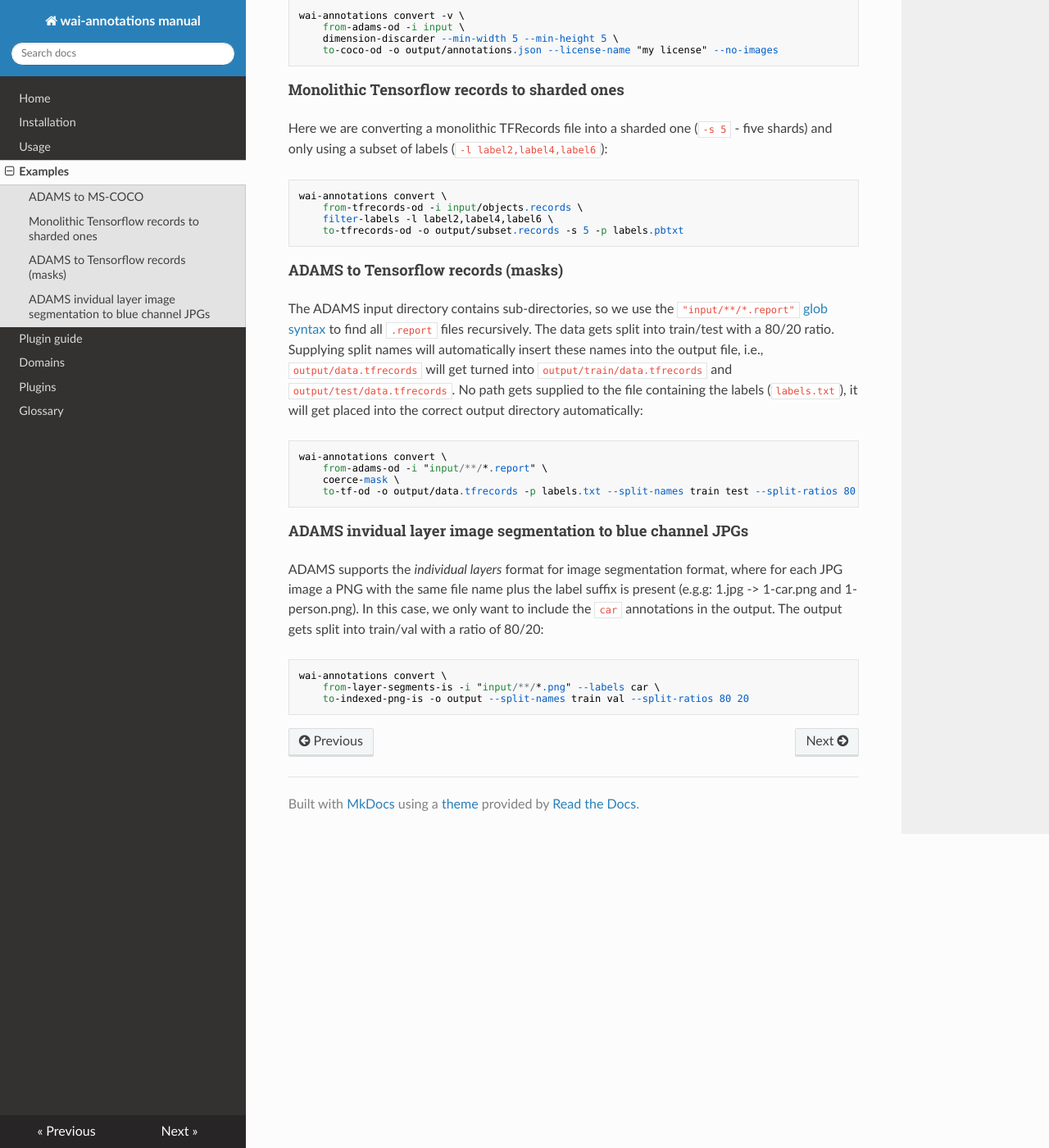
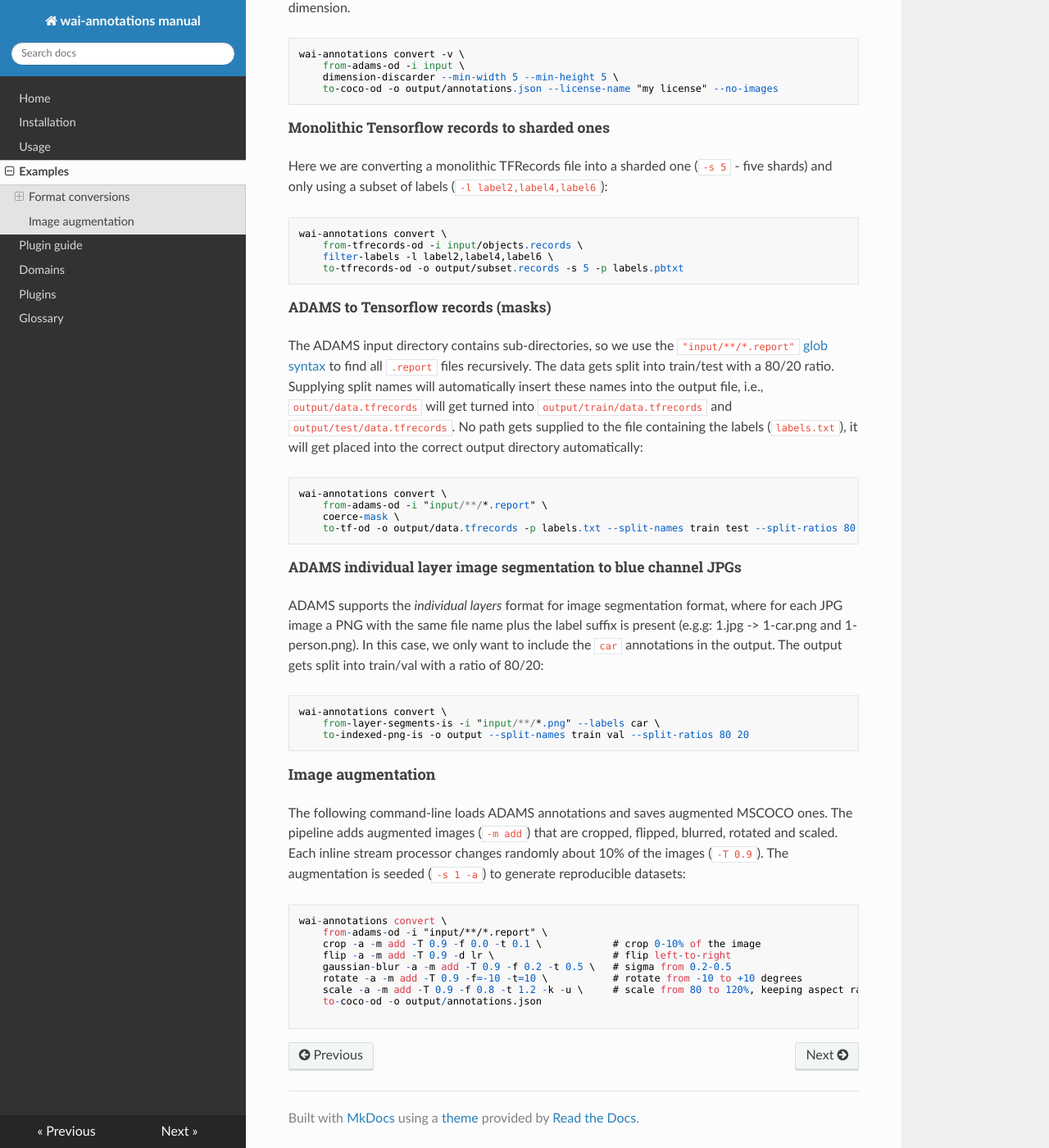
Before and after one commit to waikato-ufdl/wai-annotations-manual, an MkDocs documentation site: the page built from docs/examples.md, in a window 1280 px wide and 1400 px high, scrolled down 417 px. Shown: the whole window at 82% size. Built offline with MkDocs 1.6.1, drawn with Linux system fonts in a browser that asks for light colours; nearby versions of some CDN libraries.

Commit message:
added example for image augmentation

````diff
--- a/docs/examples.md
+++ b/docs/examples.md
@@ -4,7 +4,9 @@
 
 **NB:** In the examples below, `input` and `output` represent directories, which you will have to adapt.
 
-## ADAMS to MS-COCO
+## Format conversions
+
+### ADAMS to MS-COCO
 
 Also adds additional logging information and removes annotations smaller than 5 pixels in either dimension.
 
@@ -15,7 +17,7 @@ wai-annotations convert -v \
     to-coco-od -o output/annotations.json --license-name "my license" --no-images
 ```
 
-## Monolithic Tensorflow records to sharded ones
+### Monolithic Tensorflow records to sharded ones
 
 Here we are converting a monolithic TFRecords file into a sharded one (`-s 5` - five shards) and only using a subset of labels (`-l label2,label4,label6`):
 
@@ -26,7 +28,7 @@ wai-annotations convert \
     to-tfrecords-od -o output/subset.records -s 5 -p labels.pbtxt
 ```
 
-## ADAMS to Tensorflow records (masks)
+### ADAMS to Tensorflow records (masks)
 
 The ADAMS input directory contains sub-directories, so we use the `"input/**/*.report"` [glob syntax](https://docs.python.org/3/library/glob.html) to find all `.report` files recursively. The data gets split into train/test with a 80/20 ratio. Supplying split names will automatically insert these names into the output file, i.e., `output/data.tfrecords` will get turned into `output/train/data.tfrecords` and `output/test/data.tfrecords`. No path gets supplied to the file containing the labels (`labels.txt`), it will get placed into the correct output directory automatically:
 
@@ -37,7 +39,7 @@ wai-annotations convert \
     to-tf-od -o output/data.tfrecords -p labels.txt --split-names train test --split-ratios 80 20
 ```
 
-## ADAMS invidual layer image segmentation to blue channel JPGs
+### ADAMS individual layer image segmentation to blue channel JPGs
 
 ADAMS supports the *individual layers* format for image segmentation format, where for each JPG image a PNG with the same file name plus the label suffix is present (e.g.g: 1.jpg -> 1-car.png and 1-person.png). In this case, we only want to include the `car` annotations in the output. The output gets split into train/val with a ratio of 80/20:
 
@@ -46,3 +48,23 @@ wai-annotations convert \
     from-layer-segments-is -i "input/**/*.png" --labels car \
     to-indexed-png-is -o output --split-names train val --split-ratios 80 20
 ```
+
+## Image augmentation
+
+The following command-line loads ADAMS annotations and saves augmented MSCOCO ones.
+The pipeline adds augmented images (`-m add`) that are cropped, flipped, blurred,
+rotated and scaled. Each inline stream processor changes randomly about 10% of the
+images (`-T 0.9`). The augmentation is seeded (`-s 1 -a`) to generate reproducible
+datasets:
+
+```
+wai-annotations convert \
+    from-adams-od -i "input/**/*.report" \
+    crop -a -m add -T 0.9 -f 0.0 -t 0.1 \            # crop 0-10% of the image
+    flip -a -m add -T 0.9 -d lr \                    # flip left-to-right
+    gaussian-blur -a -m add -T 0.9 -f 0.2 -t 0.5 \   # sigma from 0.2-0.5
+    rotate -a -m add -T 0.9 -f=-10 -t=10 \           # rotate from -10 to +10 degrees
+    scale -a -m add -T 0.9 -f 0.8 -t 1.2 -k -u \     # scale from 80 to 120%, keeping aspect ratio, resizing the image
+    to-coco-od -o output/annotations.json
+
+```
````
